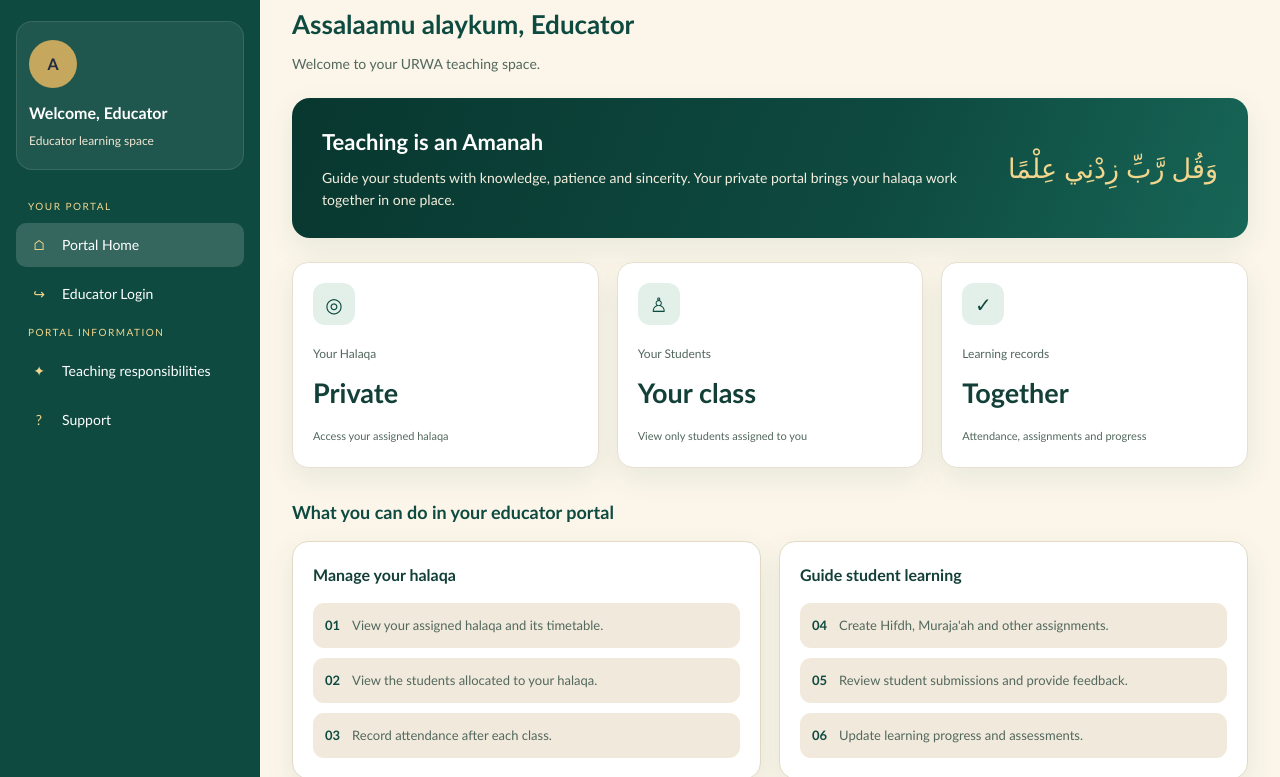
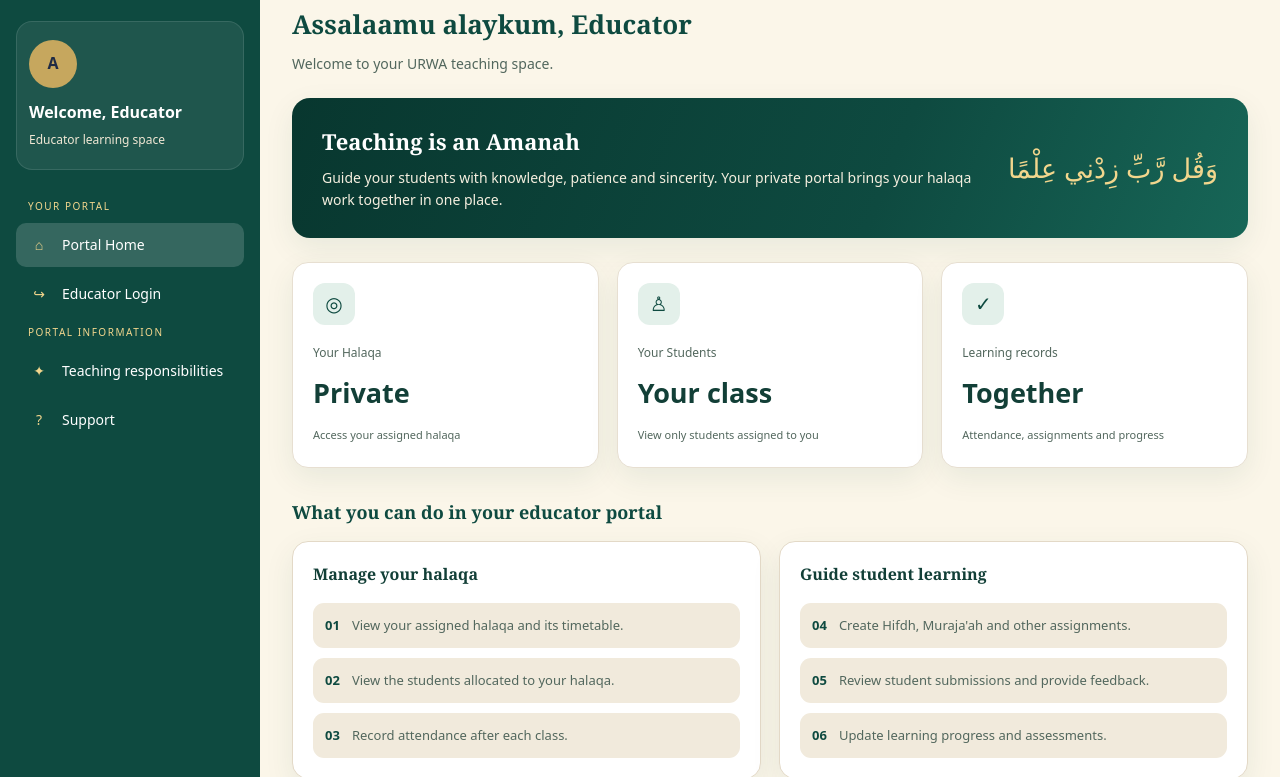
Before and after one commit to Meedraar/Urwa, a plain HTML site: page portal/abla/index.html in a window 1280 px wide. Shown: the part 104-881 px from the top of the page. Drawn offline with Linux system fonts and the light colour scheme.

Commit message:
Unify URWA fonts and brand palette

```diff
--- a/css/urwa-theme.css
+++ b/css/urwa-theme.css
@@ -1480,3 +1480,22 @@ body[data-urwa-role="admin"] .urwa-badge{color:#18342d!important}
 body[data-urwa-role="admin"] .urwa-badge.pending{background:#fff3df!important;color:#805b20!important}
 body[data-urwa-role="admin"] .urwa-badge.info{background:#e3f0ea!important;color:#0e4a40!important}
 body[data-urwa-role="admin"] .admin-mini-status{background:#e3f0ea!important;color:#0e4a40!important}
+
+
+/* URWA unified design system — aligned with events.html */
+:root{
+  --gold:#e0a526!important;--goldtx:#9a6a08!important;
+  --emerald:#0e4a40!important;--head:#0e4a40!important;
+  --green:#0e4a40!important;--green2:#09372f!important;
+  --green-dark:#09372f!important;--brand:#0e4a40!important;
+  --cream:#fbf6e9!important;--bg:#fbf6e9!important;
+  --mint:#e3f0ea!important;--green-light:#e3f0ea!important;
+  --gold-light:#f2c94c!important;
+}
+html,body{font-family:"DM Sans",system-ui,sans-serif!important}
+body,button,input,select,textarea,table,th,td,label,a,p,li,small,span{
+  font-family:"DM Sans",system-ui,sans-serif!important
+}
+h1,h2,h3,h4,h5,h6,.page-title,.section-title,.brand-name{
+  font-family:"Playfair Display",Georgia,serif!important
+}
```
